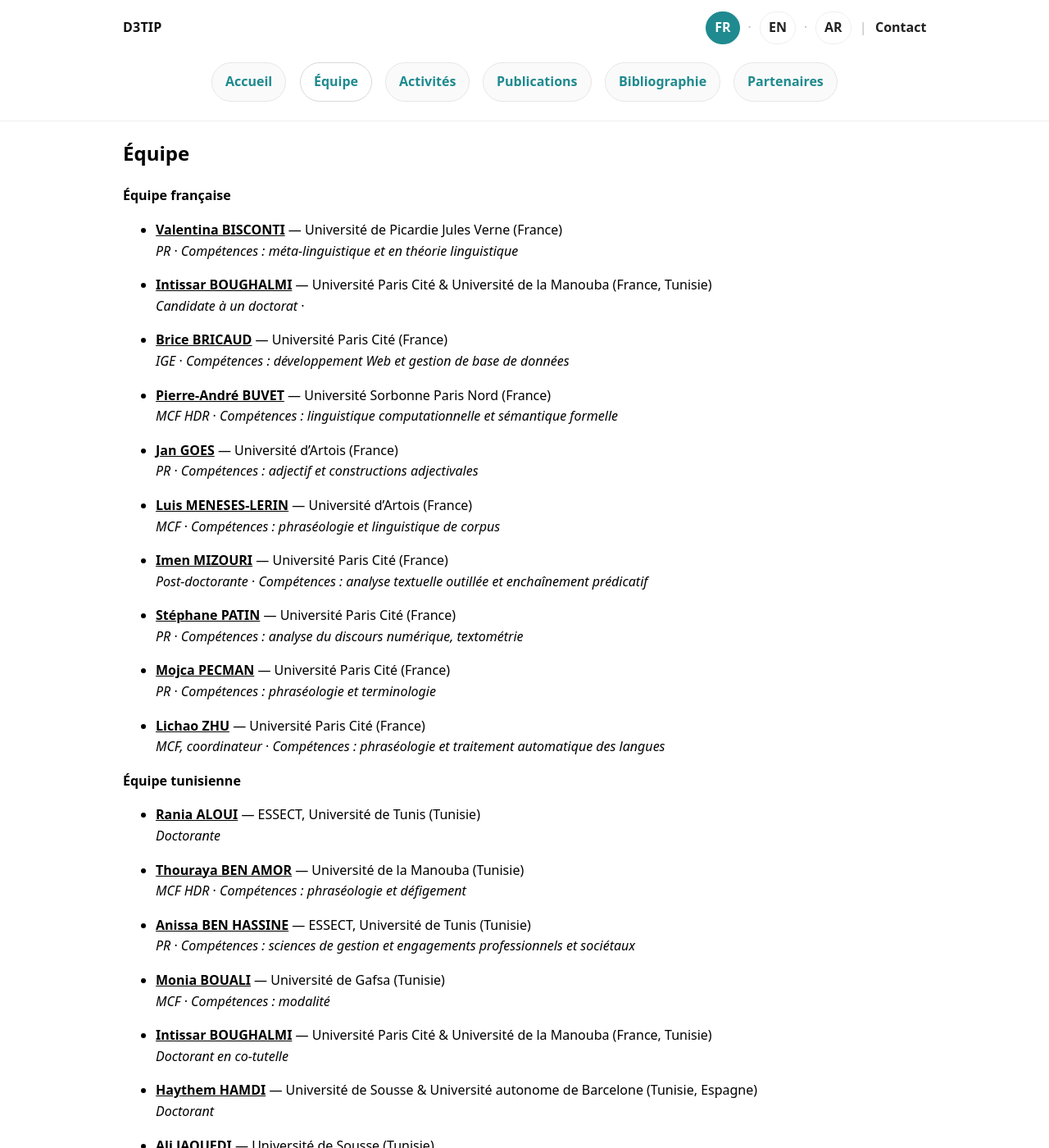
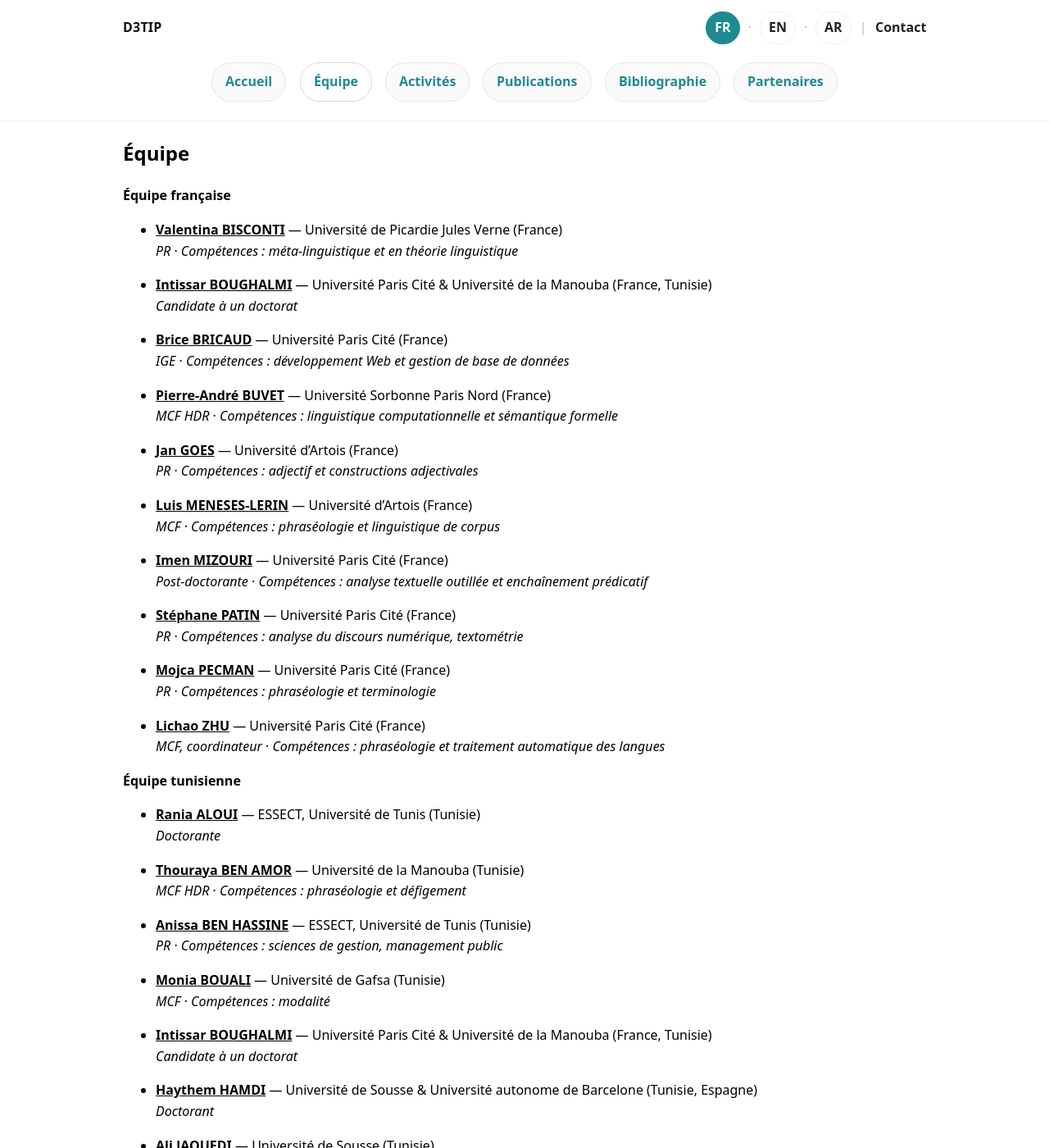
Before and after one commit to d3tip-phc-utique/d3tip-phc-utique.github.io, a Jekyll site: the page built from fr/team.md, in a window 1280 px wide and 1400 px high. Shown: the whole window at 82% size. Built offline with Jekyll 4.4.1, drawn with Linux system fonts in a browser that asks for light colours.

Commit message:
Update team.md

```diff
--- a/fr/team.md
+++ b/fr/team.md
@@ -11,7 +11,7 @@ permalink: /fr/team/
   *PR* · *Compétences : méta-linguistique et en théorie linguistique*
 
 - **[Intissar BOUGHALMI](URL_PERSO)** — Université Paris Cité & Université de la Manouba (France, Tunisie)
-  *Candidate à un doctorat* ·
+  *Candidate à un doctorat*
 
 - **[Brice BRICAUD](URL_PERSO)** — Université Paris Cité (France)
   *IGE* · *Compétences : développement Web et gestion de base de données*
@@ -46,13 +46,13 @@ permalink: /fr/team/
   *MCF HDR* · *Compétences : phraséologie et défigement*
 
 - **[Anissa BEN HASSINE](URL_PERSO)** — ESSECT, Université de Tunis (Tunisie)
-  *PR* · *Compétences : sciences de gestion et engagements professionnels et sociétaux*
+  *PR* · *Compétences : sciences de gestion, management public*
 
 - **[Monia BOUALI](URL_PERSO)** — Université de Gafsa (Tunisie)
   *MCF* · *Compétences : modalité*
 
 - **[Intissar BOUGHALMI](URL_PERSO)** — Université Paris Cité & Université de la Manouba (France, Tunisie)
-  *Doctorant en co-tutelle*
+  *Candidate à un doctorat*
 
 - **[Haythem HAMDI](URL_PERSO)** — Université de Sousse & Université autonome de Barcelone (Tunisie, Espagne)
   *Doctorant*
```
